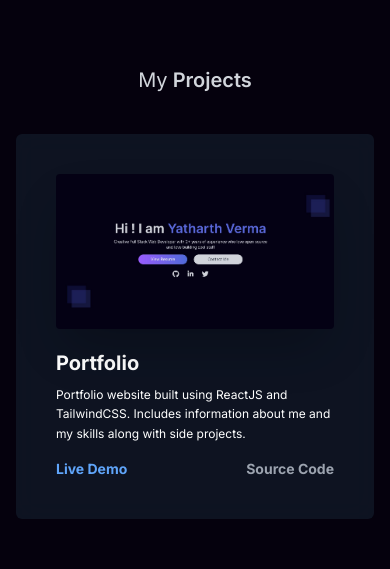
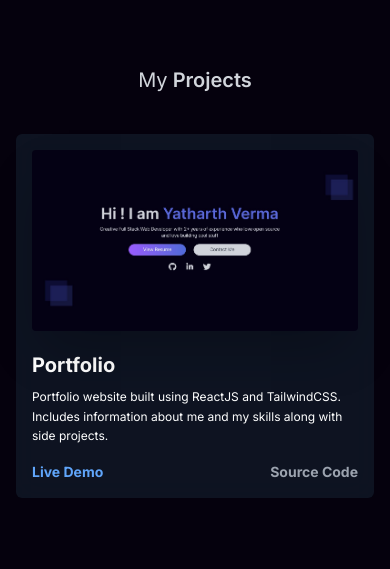
Before and after one commit to yatharth1706/my-portfolio, a React (Create React App) app: page / in a window 390 px wide. Shown: the part 2500-3069 px from the top of the page. Built offline with nearby package versions, Linux system fonts and the light colour scheme.

Commit message:
fix padding issue

```diff
--- a/src/components/MyProjects.js
+++ b/src/components/MyProjects.js
@@ -19,7 +19,7 @@ function MyProjects() {
         </span>
         <div className="flex flex-col space-y-20 py-10">
           {ProjectsConfig.map((config) => (
-            <div className="h-auto w-full  text-white rounded-md flex flex-col lg:flex-row backdrop-filter backdrop-blur-md bg-gray-900 p-10 bg-opacity-80 transform transition-all hover:scale-105 sm:hover:scale-110 cursor-pointer">
+            <div className="h-auto w-full  text-white rounded-md flex flex-col lg:flex-row backdrop-filter backdrop-blur-md bg-gray-900 p-4 sm:p-10 bg-opacity-80 transform transition-all hover:scale-105 sm:hover:scale-110 cursor-pointer">
               <div className={"w-full rounded-2xl "}>
                 <img
                   src={config.previewImage}
--- a/src/components/MyPublishedVideos.js
+++ b/src/components/MyPublishedVideos.js
@@ -10,7 +10,7 @@ function MyPublishedVideos() {
         </span>
 
         <div className="w-full h-auto">
-          <div className="w-full h-auto flex flex-col md:flex-row mt-8 justify-center rounded-md backdrop-filter backdrop-blur-md bg-gray-900 p-10 bg-opacity-80 transform transition-all hover:scale-105 sm:hover:scale-110 cursor-pointer">
+          <div className="w-full h-auto flex flex-col md:flex-row mt-8 justify-center rounded-md backdrop-filter backdrop-blur-md bg-gray-900 p-4 sm:p-10 bg-opacity-80 transform transition-all hover:scale-105 sm:hover:scale-110 cursor-pointer">
             <div className="aspect-w-16 aspect-h-9 md:aspect-w-6 md:aspect-h-2 md:w-4/6">
               <iframe
                 src="https://www.youtube.com/embed/EdibJxFMxlI"
@@ -36,7 +36,7 @@ function MyPublishedVideos() {
               </div>
             </div>
           </div>
-          <div className="w-full h-auto flex flex-col md:flex-row mb-10 mt-16 sm:mt-24 justify-center rounded-md backdrop-filter backdrop-blur-md bg-gray-900 p-10 bg-opacity-80 transform transition-all hover:scale-105 sm:hover:scale-110 cursor-pointer">
+          <div className="w-full h-auto flex flex-col md:flex-row mb-10 mt-16 sm:mt-24 justify-center rounded-md backdrop-filter backdrop-blur-md bg-gray-900 p-4 sm:p-10 bg-opacity-80 transform transition-all hover:scale-105 sm:hover:scale-110 cursor-pointer">
             <div className="hidden  w-full h-auto md:w-3/6 md:flex flex-col md:-mr-2 justify-center">
               <div className="shadow-lg w-full h-auto p-6 lg:p-14  rounded-lg text-white">
                 <span
```
